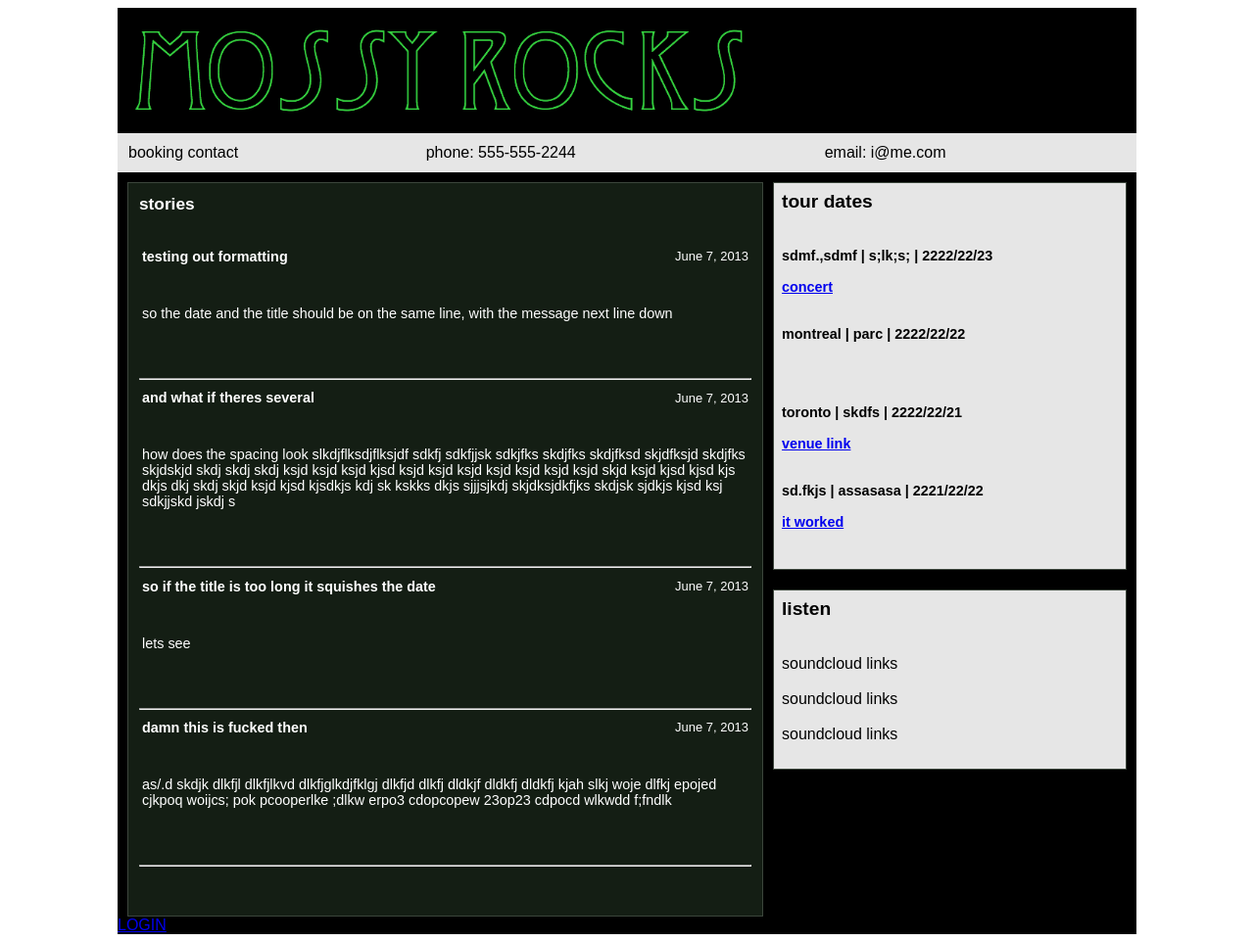
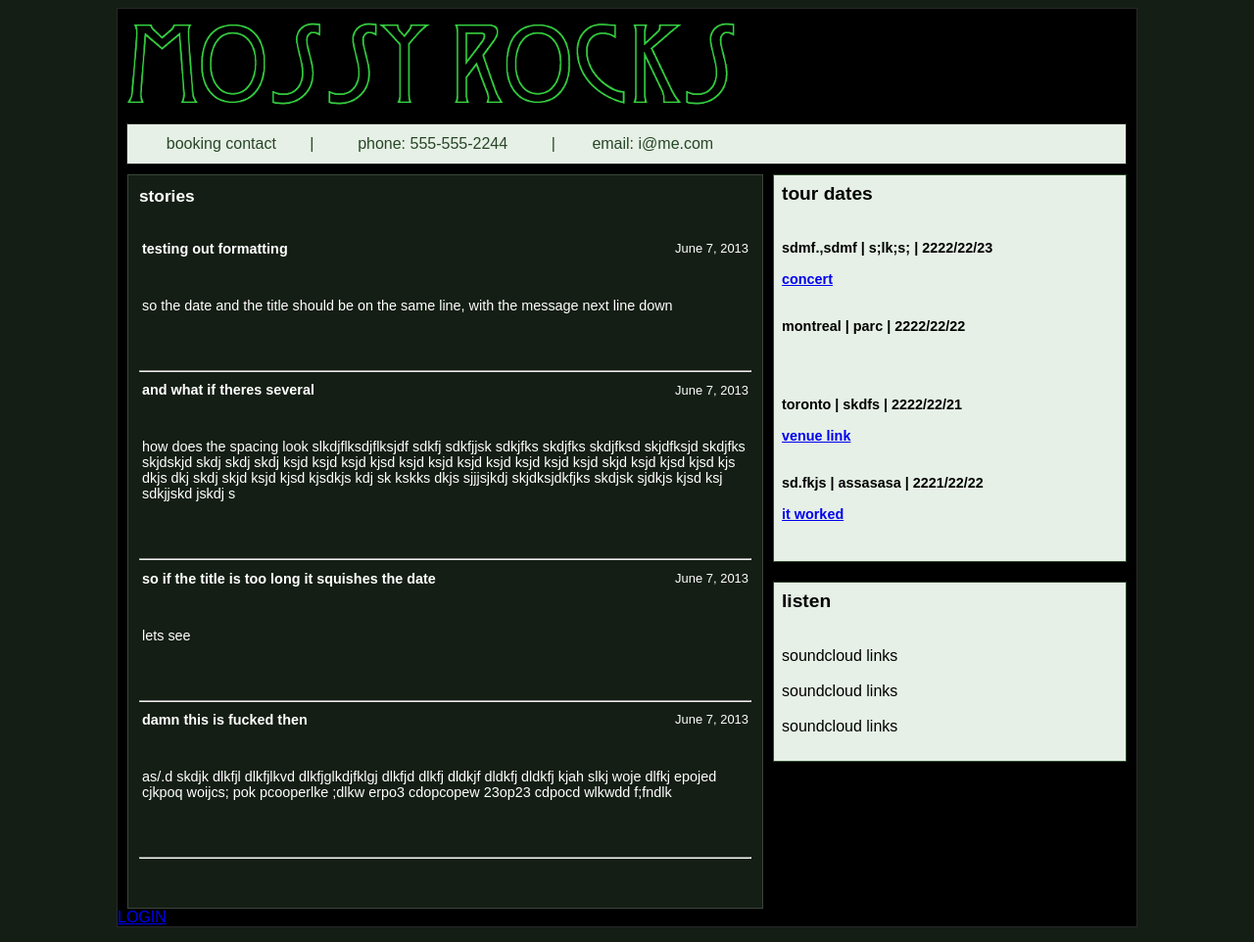
Before and after one commit to 0853RV3R/mossyrocks, a Django app: page / in a window 1280 px wide. Shown: the whole page at 98% size. Run offline with Django 3.2, Linux system fonts and the light colour scheme; data comes from the database, SQL or seed files in the repository; both versions use the stored data as it was after the commit; parts of the project's set-up code (start-up, migrations or seed data) failed here and were passed over.

Commit message:
more css

```diff
--- a/news/static/css/cssTillIDie.css
+++ b/news/static/css/cssTillIDie.css
@@ -18,6 +18,8 @@ body {
 
  font-family: 'Merriweather Sans', sans-serif;
  color: rgb(255, 255, 255);
+ background-color: rgb(20, 30, 20);
+
 
 }
 
@@ -50,7 +52,9 @@ table {
     width: 100%;
 }
 
-
+.except {
+    width: 625px;
+}
 
 
 .metadata {
@@ -70,6 +74,9 @@ table {
     width: 1040px;
     background-color: rgb(0, 0, 0);
     overflow: auto;
+    border-style: solid;
+    border-width: 1px;
+    border-color: rgb(40, 40, 40);
 }
 
 /* Grid >> Global
@@ -130,25 +137,26 @@ table {
 	width:640px;
     float: left;
     font-size:0.9em;
-    padding: 8px 8px 8px 8px;
+    padding: 0px 8px 8px 0px;
     /*    border-style: solid;*/
     /*    border-width: 1px;*/
     /*    border-color: rgb(40, 40, 40); */
     margin-right: 5px;
-    margin-bottom: 3px;
+    margin-bottom: 0px;
 
 }
 
 .container_4 .grid_2 {
     display:inline-block;
-	width:1032px;
-    color: rgb(0, 0, 0);
-        /*border-style: solid;
+	width:1011px;
+    color: rgb(40, 70, 40);
+    text-align: center;
+        border-style: solid;
         border-width: 1px;
-        border-color: rgb(40, 40, 40); */
-    background-color: rgb(230, 230, 230);
+        border-color: rgb(40, 40, 40);
+    background-color: rgb(230, 240, 230);
     padding: 0px 0px 0px 8px;
-    margin-left: 0px;
+    margin-left: 9px;
     margin-bottom: 0px;
 }
 
@@ -158,8 +166,8 @@ table {
 	width:343px;
     border-style: solid;
     border-width: 1px;
-    border-color: rgb(60, 70, 60);
-    background-color: rgb(230, 230, 230);
+    border-color: rgb(40, 70, 40);
+    background-color: rgb(230, 240, 230);
     padding: 8px 8px 8px 8px;
     margin: 10px 10px 10px 5px;
 }
@@ -173,6 +181,11 @@ table {
 
 .metadata a:hover {
     color: rgb(0, 0, 0);
+}
+
+.spreader {
+    width: 100%;
+    margin-bottom: 8px;
 }
 
 
--- a/news/templates/news.html
+++ b/news/templates/news.html
@@ -3,7 +3,9 @@
 {% block main %}
 
     <div class="grid_2">
+        <div class="except">
         <table>
+
             <tr>
                 <td></td>
             </tr>
@@ -11,7 +13,7 @@
                 <td></td>
             </tr>
             <tr>
-                <td>booking contact</td><td><td></td></td><td> phone: {{ contact.phone }}</td><td><td></td></td><td>email: {{ contact.email }}</td>
+                <td>booking contact</td><td> | </td><td> phone: {{ contact.phone }}</td><td> | </td><td>email: {{ contact.email }}</td>
             </tr>
             <tr>
                 <td></td>
@@ -19,8 +21,9 @@
             <tr>
                 <td></td>
             </tr>
+
         </table>
-
+         </div>
         {% block edit %}
             {% if user.is_authenticated %}
                 <br>
```
Also changed, not shown: news/templates/registration/login.html (+8 -1 lines), database.db, news/models.py (line endings or trailing spaces), 1 other file.
